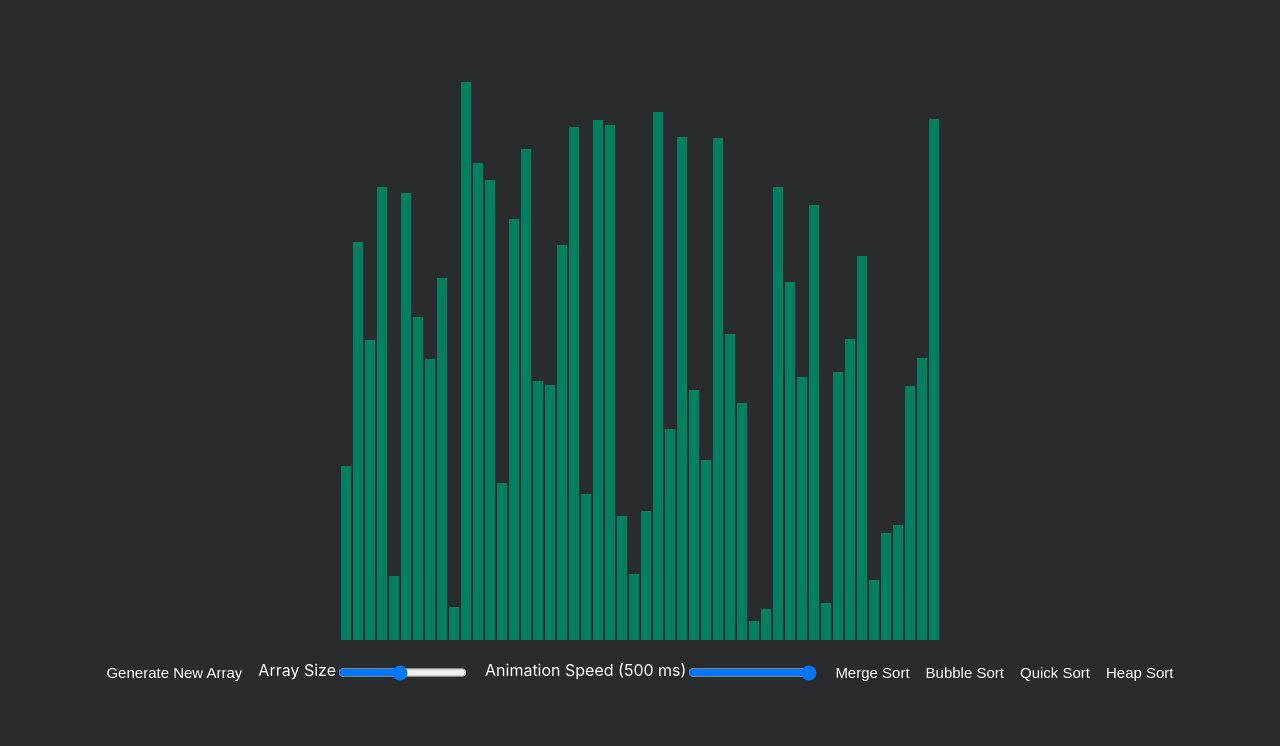
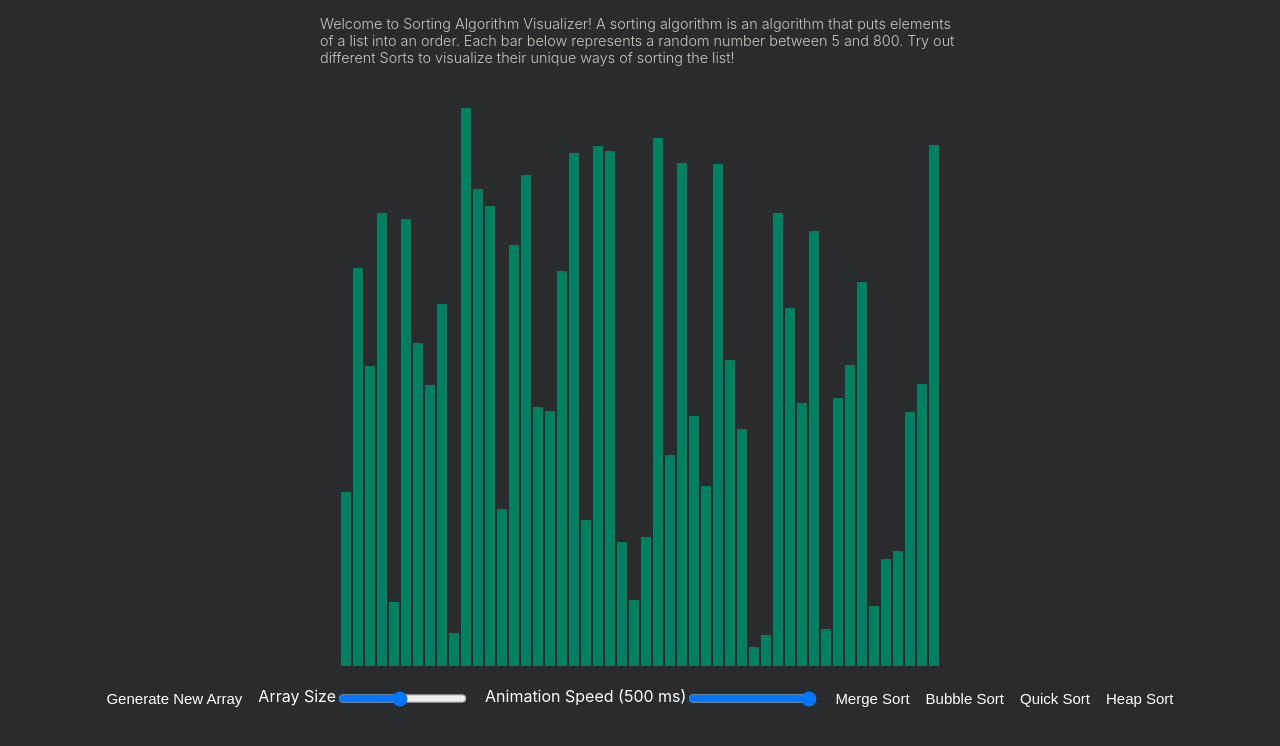
Before and after one commit to BranimirKoprivnjak/Sorting-Algorithm-Visualizer, a React (Create React App) app: page / in a window 1280 px wide. Shown: the top 746 px of the page. Built offline with nearby package versions, Linux system fonts and the light colour scheme.

Commit message:
tutorial added and name change

```diff
--- a/package.json
+++ b/package.json
@@ -2,7 +2,7 @@
   "name": "sorting-visualizer",
   "version": "0.1.0",
   "private": true,
-  "homepage": "http://branimirkoprivjak.github.io/Sorting-Visualizer-App",
+  "homepage": "http://branimirkoprivjak.github.io/Sorting-Algorithm-Visualizer",
   "dependencies": {
     "@reduxjs/toolkit": "^1.6.2",
     "@testing-library/jest-dom": "^5.14.1",
--- a/public/index.html
+++ b/public/index.html
@@ -24,7 +24,7 @@
       work correctly both with client-side routing and a non-root public URL.
       Learn how to configure a non-root public URL by running `npm run build`.
     -->
-    <title>Sorting Visualizer App</title>
+    <title>Sorting Algorithm Visualizer</title>
   </head>
   <body>
     <noscript>You need to enable JavaScript to run this app.</noscript>
--- a/src/components/Chart/Legend.module.css
+++ b/src/components/Chart/Legend.module.css
@@ -1,3 +1,12 @@
+.tutorial {
+  font-weight: 300;
+  font-size: 0.9rem;
+  color: #cbc7c0;
+  width: 40rem;
+  margin: 0 auto;
+  padding-top: 15px;
+}
+
 .legend {
   display: flex;
   flex-direction: column;
--- a/src/components/Chart/Legend.tsx
+++ b/src/components/Chart/Legend.tsx
@@ -8,13 +8,19 @@ import {
 
 const Legend: React.FC<{ algorithm: string; array: number[] }> = ({
   algorithm,
-  array,
 }) => {
   return (
-    <div
-      className={classes.legend}
-      style={{ visibility: algorithm ? 'visible' : 'hidden' }}
-    >
+    <>
+      {!algorithm && (
+        <div className={classes.tutorial}>
+          Welcome to Sorting Algorithm Visualizer! A sorting algorithm is an
+          algorithm that puts elements of a list into an order. Each bar below
+          represents a random number between 5 and 800. Try out different Sorts
+          to visualize their unique ways of sorting the list!
+        </div>
+      )}
+      {algorithm && (
+        <div className={classes.legend}>
           <div>
             <h2>{algorithm}</h2>
           </div>
@@ -51,6 +57,8 @@ const Legend: React.FC<{ algorithm: string; array: number[] }> = ({
             </div>
           </div>
         </div>
+      )}
+    </>
   );
 };
 
```
Lines whose indentation alone changed are shown as unchanged.
